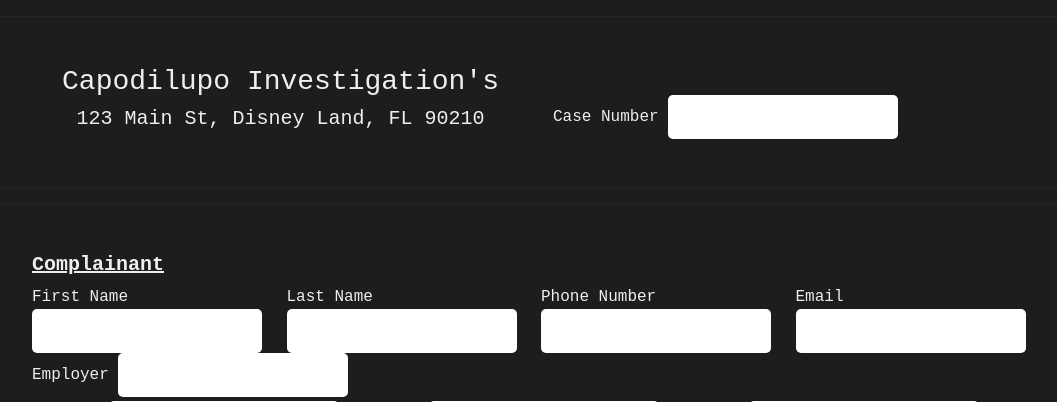
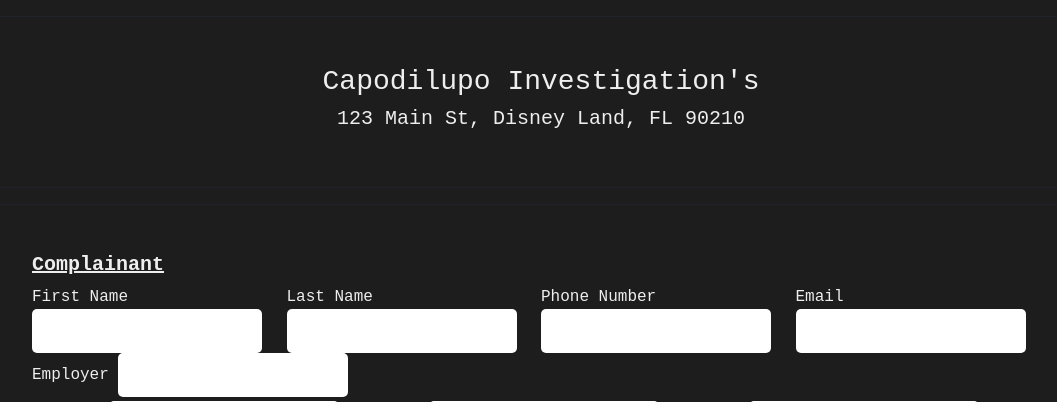
Before and after one commit to DonaldCapodilupo/Ultimate-Security-Software, a Flask app: page /Initial-Customer-Report in a window 1280 px wide. Shown: the top 402 px of the page, without its empty margins (99-1156 px from the left). Run offline with Flask 3, Linux system fonts and the light colour scheme; some libraries are stand-ins or nearby versions.

Commit message:
Moved location of case number for now. Admin might not need it but investigations always will.

```diff
--- a/templates/Initial Report.html
+++ b/templates/Initial Report.html
@@ -20,11 +20,6 @@
 
             <div class="col text-center">
                 <div id="Business Header"></div>
-            </div>
-
-            <div class="col align-self-end">
-                <label for="case-number">Case Number</label>
-                <input type="text" id="case-number">
             </div>
 
         </div>
```
